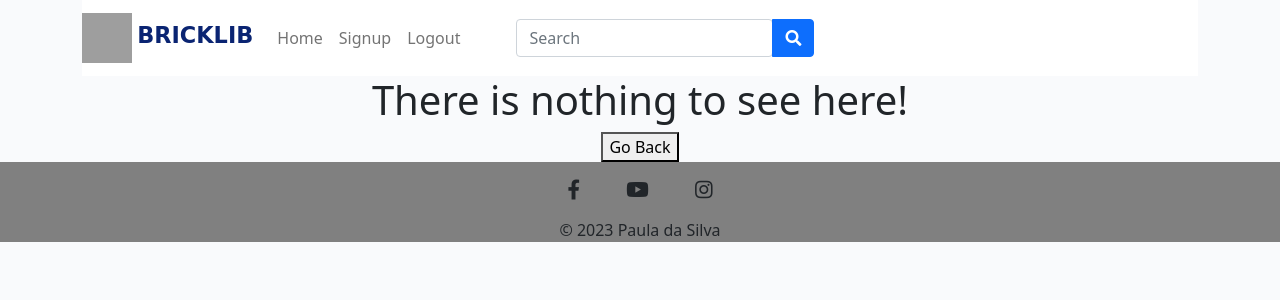
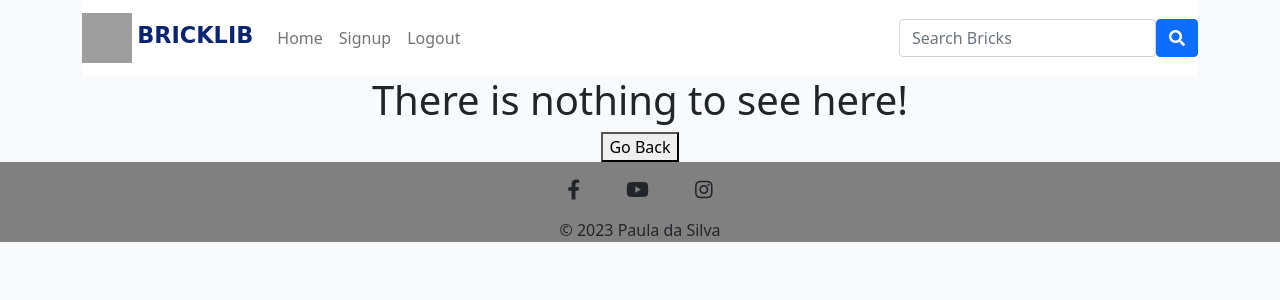
Before and after one commit to paulasdev/BrickLib, a Django app: template templates/search.html in a window 1280 px wide. Shown: the top 300 px of the page. Run offline with Django 3.2, Linux system fonts and the light colour scheme; the template is opened without the code that fills it, so the values that code supplies are empty; parts of the project's set-up code (start-up, migrations or seed data) failed here and were passed over; some web fonts are replaced; grey boxes are pictures that could not be loaded.

Commit message:
add search function to urls.py

```diff
--- a/library/urls.py
+++ b/library/urls.py
@@ -3,4 +3,5 @@ from django.urls import path
 
 urlpatterns = [
     path('', views.SetListView.as_view(), name='home')
+    path('search', views.search, name='search_results'),
 ]
--- a/templates/base.html
+++ b/templates/base.html
@@ -56,20 +56,17 @@
                 </ul>
 
                 <!-- Search form -->
-                <div class="input-group ps-5">
-                    <div action="{% url 'search' %}" method="POST" id="navbar-search-autocomplete" class="form-outline">
+                    <form id="navbar-search-autocomplete" class="form-outline d-flex" method=POST ACTION="{% url 'search_results' %}">
                         {% csrf_token %}
-                        <input type="search" id="form1" class="form-control" placeholder="Search" aria-label="Search" />
-                    </div>
-                    <button type="button" class="btn btn-primary">
-                        <i class="fas fa-search"></i>
-                    </button>
-                </div>
-                {% for result in results %}
+                        <input type="search" id="form1" class="form-control" placeholder="Search Bricks" aria-label="Search" name="searched" />
+                        <button type="submit" class="btn btn-primary">
+                            <i class="fas fa-search"></i>
+                        </button>
+                    </form>
 
-                 <p>{{result.set}}</p>
 
-                {% endfor %}
+                <!--Search form -->
+
             </div>
             <!-- Collapsible wrapper -->
     </div>
```
